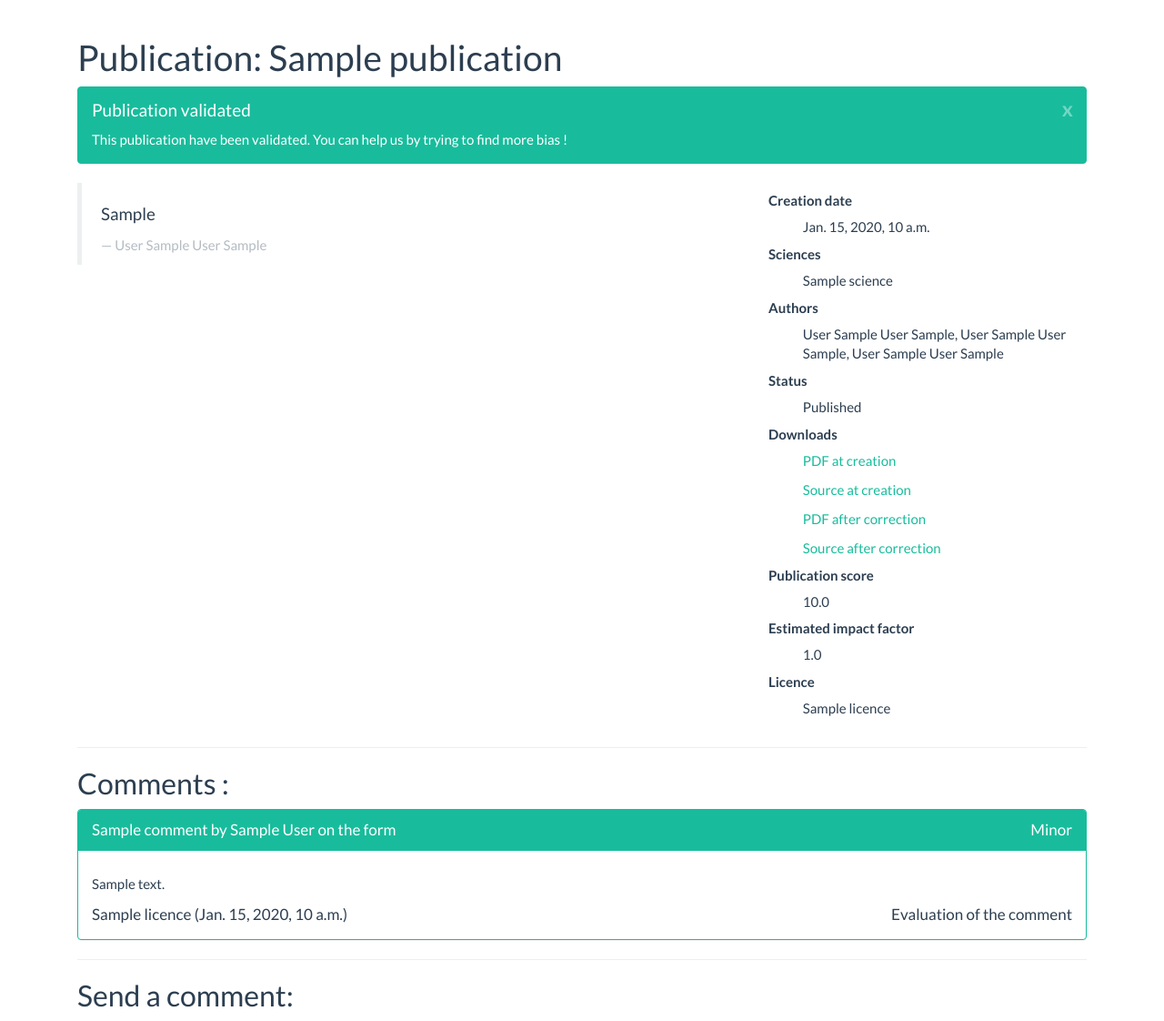
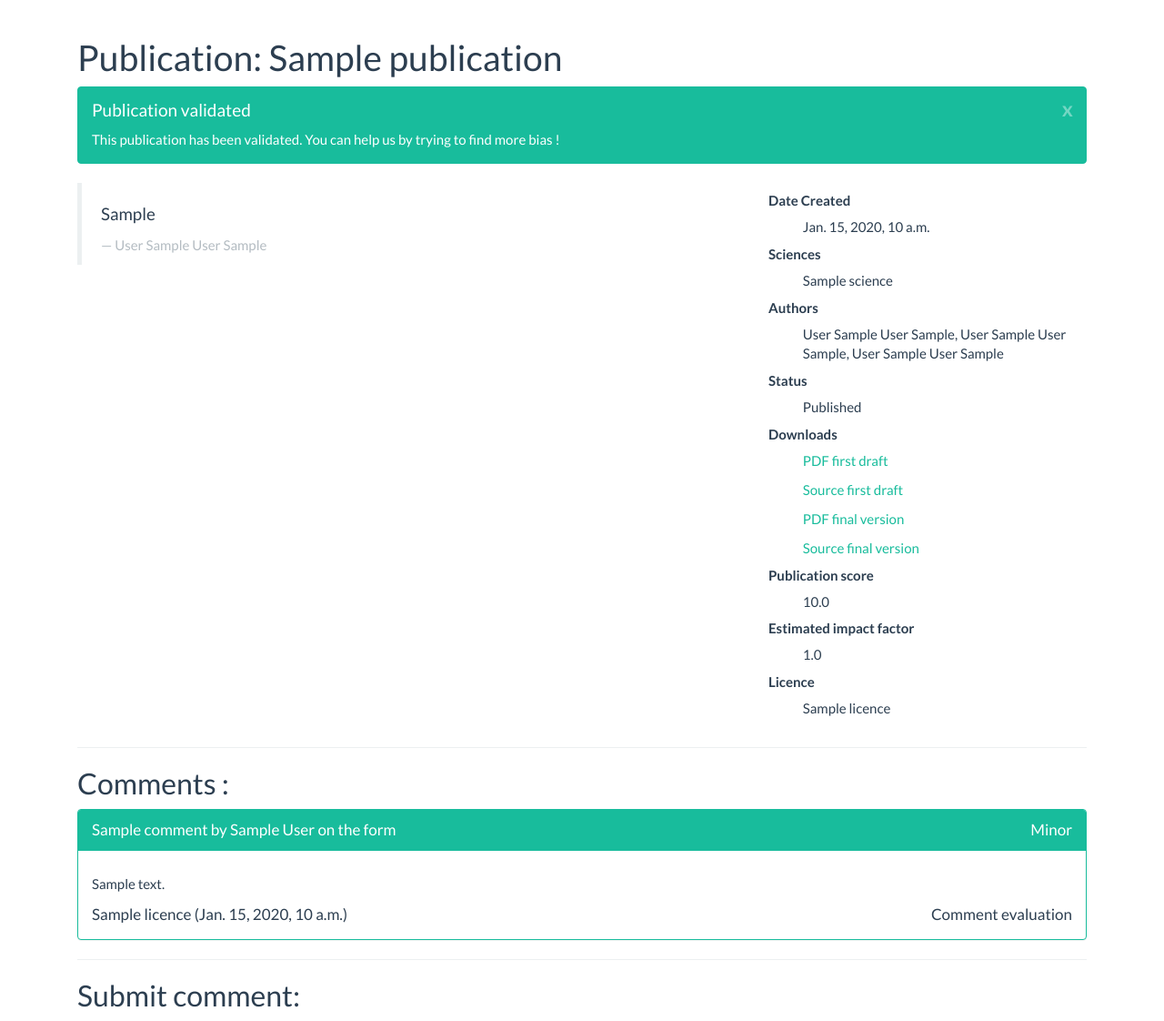
Before and after one commit to Astyan-42/skepticalscience, a Django app: page /publications/publication_detail/1/ in a window 1280 px wide. Shown: the part 60-1182 px from the top of the page at 91% size. Run offline with Django 3.2, Linux system fonts and the light colour scheme; tables that the repository leaves empty hold one stand-in row (values such as "Sample post"); parts of the project's set-up code (start-up, migrations or seed data) failed here and were passed over; some libraries are stand-ins or nearby versions.

Commit message:
correcting of some more english

```diff
--- a/skepticalsciencewebsite/pdfinvoce/printing.py
+++ b/skepticalsciencewebsite/pdfinvoce/printing.py
@@ -45,7 +45,7 @@ def generate_invoice(token, language):
         CITY: _('City'),
         STATE: _('State'),
         COUNTRY: _('Country'),
-        POST_CODE: _('Post code'),
+        POST_CODE: _('Postal code'),
         VAT_TAX_NUMBER: _('Vat/Tax number'),
         MERCHANT: _('Merchant'),
         EMAIL: _('Email'),
@@ -91,7 +91,7 @@ def generate_invoice(token, language):
     doc.set_item_tax_rate(price.tax_percent)
 
     # translation to do
-    endsentence=_("Email: %(email)s <br/>Don't hesitate to contact us for any questions.")%{'email': 'test@test.com'}
+    endsentence=_("Email: %(email)s <br/>Please contact us if you have any questions.")%{'email': 'test@test.com'}
     doc.set_bottom_tip(endsentence)
 
     doc.finish()
--- a/skepticalsciencewebsite/publications/models.py
+++ b/skepticalsciencewebsite/publications/models.py
@@ -30,7 +30,7 @@ class Publication(models.Model):
     # other author problem ? What to do if no account, if account ?
     editor = models.ForeignKey(User, verbose_name=_('Editor'))
     # create the publication before paying for
-    creation_date = models.DateTimeField(auto_now_add=True, verbose_name=_('Creation date'))
+    creation_date = models.DateTimeField(auto_now_add=True, verbose_name=_('Date created'))
     payment_date = models.DateTimeField(null=True, blank=True, default=None, verbose_name=_('Payment date'))
     validation_date = models.DateTimeField(null=True, blank=True, default=None, verbose_name=_('Validation date'))
     sciences = models.ManyToManyField(Science, blank=True, symmetrical=False, verbose_name=_("Sciences"))
@@ -112,7 +112,7 @@ class Comment(models.Model):
     author = models.ForeignKey(User, verbose_name=_("Author"))
     # fake pseudo when reviewer must be reviewer (fake pseudo given automatically between: Reviewer, Scientist, Skeptic)
     author_fake_pseudo = models.CharField(max_length=100, default=None, blank=True, verbose_name=_('Fake Pseudo'))
-    creation_date = models.DateTimeField(auto_now_add=True, verbose_name=_('Creation date'))
+    creation_date = models.DateTimeField(auto_now_add=True, verbose_name=_('Date created'))
     comment_type = models.IntegerField(choices=COMMENT_ON, db_index=True, verbose_name=_("Comment type"))
     seriousness = models.IntegerField(choices=SERIOUSNESS_STATUS, db_index=True, blank=True, null=True,
                                       verbose_name=_("Seriousness"))
@@ -120,7 +120,7 @@ class Comment(models.Model):
     title = models.CharField(max_length=255, blank=False, verbose_name=_("Title"))
     validated = models.IntegerField(choices=VALIDATION_STATUS, default=2, verbose_name=_("Validation"))
     corrected = models.BooleanField(default=False, verbose_name=_("Corrected"))
-    corrected_date = models.DateTimeField(null=True, blank=True, default=None, verbose_name=_('Corrected date'))
+    corrected_date = models.DateTimeField(null=True, blank=True, default=None, verbose_name=_('Date corrected'))
     licence = models.ForeignKey(Licence, verbose_name=_("Licence"))
 
     def __str__(self):
@@ -133,11 +133,11 @@ class CommentReview(models.Model):
     """
     comment = models.ForeignKey(Comment, verbose_name=_("Comment"))
     reviewer = models.ForeignKey(Reviewer, verbose_name=_("Reviewer"))
-    creation_date = models.DateTimeField(auto_now_add=True, verbose_name=_('Creation date'))
+    creation_date = models.DateTimeField(auto_now_add=True, verbose_name=_('Date created'))
     seriousness = models.IntegerField(choices=SERIOUSNESS_STATUS, db_index=True, verbose_name=_("Seriousness"))
     valid = models.BooleanField(default=False, verbose_name=_("Valid"))
     reason_validation = models.CharField(max_length=8192, blank=False, verbose_name=_("Reason of (in)validation"))
-    corrected_date = models.DateTimeField(null=True, blank=True, default=None, verbose_name=_('Corrected date'))
+    corrected_date = models.DateTimeField(null=True, blank=True, default=None, verbose_name=_('Date Corrected'))
     corrected = models.BooleanField(default=False, verbose_name=_("Corrected"))
     reason_correction = models.CharField(max_length=8192, blank=False, verbose_name=_("Reason of (in)correction"))
 
--- a/skepticalsciencewebsite/publications/templates/publications/comment_detail.html
+++ b/skepticalsciencewebsite/publications/templates/publications/comment_detail.html
@@ -17,7 +17,7 @@
             </div>
         </div>
         <div class="col-md-4">
-            <h5><strong>{% trans "Creation date" %}</strong></h5>
+            <h5><strong>{% trans "Date Created" %}</strong></h5>
             <p class="text-indent">{{ comment_detail.creation_date }}</p>
             <h5><strong>{% trans "Comment on" %}</strong></h5>
             <p class="text-indent">{{ comment_detail.get_comment_type_display }}</p>
--- a/skepticalsciencewebsite/publications/templates/publications/publication_detail.html
+++ b/skepticalsciencewebsite/publications/templates/publications/publication_detail.html
@@ -36,7 +36,7 @@
                             <h5><strong> {% trans "Evaluate" %} </strong></h5>
                             {% crispy form_eif %}
                         {% else %}
-                            {% trans "You already evaluated this publication" %}.
+                            {% trans "You already have evaluated this publication" %}.
                         {% endif %}
                     {% endif %}
                 {% endif %}
@@ -54,8 +54,8 @@
                     </p>
                     <p class="text-danger">
                         {% blocktrans %}
-                            When the publication is payed it's submit for the peer review and
-                            cannot be edited until the correction process.
+                            Once payment has been made the publication is submitted for peer review and
+                             cannot be edited until the correction process is over.
                         {% endblocktrans %}
                     </p>
                 {% endif %}
@@ -64,7 +64,7 @@
             </div>
         </div>
         <div class="col-md-4">
-            <h5><strong>{% trans "Creation date" %}</strong></h5>
+            <h5><strong>{% trans "Date Created" %}</strong></h5>
             <p class="text-indent">{{ publication_detail.creation_date }}</p>
             <h5><strong>{% trans "Sciences" %}</strong></h5>
             <p class="text-indent">{% for science in publication_detail.sciences.all %}
@@ -87,17 +87,17 @@
             <p class="text-indent">{{ publication_detail.get_status_display }}</p>
             <h5><strong>{% trans "Downloads" %}</strong></h5>
             <p class="text-indent">
-                <a href="{% url 'download_publication' 'pdf_creation' object.pk %}">{% trans "PDF at creation" %}</a>
+                <a href="{% url 'download_publication' 'pdf_creation' object.pk %}">{% trans "PDF first draft" %}</a>
             </p>
             <p class="text-indent">
-                <a href="{% url 'download_publication' 'source_creation' object.pk %}">{% trans "Source at creation" %}</a>
+                <a href="{% url 'download_publication' 'source_creation' object.pk %}">{% trans "Source first draft" %}</a>
             </p>
             {% if publication_detail.status >= constants.VALIDATION %}
                 <p class="text-indent">
-                    <a href="{% url 'download_publication' 'pdf_final' object.pk %}">{% trans "PDF after correction" %}</a>
+                    <a href="{% url 'download_publication' 'pdf_final' object.pk %}">{% trans "PDF final version" %}</a>
                 </p>
                 <p class="text-indent">
-                    <a href="{% url 'download_publication' 'source_final' object.pk %}">{% trans "Source after correction" %}</a>
+                    <a href="{% url 'download_publication' 'source_final' object.pk %}">{% trans "Source final version" %}</a>
                 </p>
                 <h5><strong>{% trans "Publication score" %}</strong></h5>
                 <p class="text-indent">{{ publication_detail.publication_score }}</p>
@@ -148,7 +148,7 @@ corrected green, if not red, if comment after the validation and valid then oran
                     {{ comment.licence }} ({{ comment.creation_date }})
                 </div>
                 <div class="panel-title pull-right">
-                    <a href="{% url 'comment_view' comment.pk %}">{% trans "Evaluation of the comment" %}</a>
+                    <a href="{% url 'comment_view' comment.pk %}">{% trans "Comment evaluation" %}</a>
                 </div>
             </div>
         </div>
@@ -157,10 +157,10 @@ corrected green, if not red, if comment after the validation and valid then oran
     {% endfor %}
 
     <hr>
-    <h2>{% trans "Send a comment"%}: </h2>
+    <h2>{% trans "Submit comment"%}: </h2>
     {% if user.is_authenticated and publication_detail.status >= constants.ADDING_PEER %}
         <p class="text-info">{% blocktrans %} A comment must describe only one error.
-                                              If you spotted more than one, please do more than one comment.
+                                              If you spotted more than one, please write more than one comment.
                              {% endblocktrans %} </p>
         {% crispy form_comment %}
         {{ form.media.js }}
--- a/skepticalsciencewebsite/publications/views.py
+++ b/skepticalsciencewebsite/publications/views.py
@@ -373,11 +373,11 @@ class PublicationDisplay(DetailView):
         if status < EVALUATION:
             if status == ABORTED:
                 alert["class"] = "alert-danger"
-                alert["title"] = _("Publication canceled")
-                alert["message"] = _("This publication haven't been validated. Be careful. We appreciate your help!")
+                alert["title"] = _("Publication cancelled")
+                alert["message"] = _("This publication hasn't been validated. Be careful. We appreciate your help!")
             else:
                 alert["class"] = "alert-warning"
-                alert["title"] = _("Publication not finished")
+                alert["title"] = _("Publication is not finished")
                 alert["message"] = _("This publication haven't been validated yet. It could have some bias. \
                                       We appreciate your help!")
         else:
@@ -385,11 +385,11 @@ class PublicationDisplay(DetailView):
                                       validated=True, corrected=False).exists():
                 alert["class"] = "alert-danger"
                 alert["title"] = _("Publication with bias")
-                alert["message"] = _("This publication contain some bias. Be careful. We appreciate your help!")
+                alert["message"] = _("This publication contains some bias. Be careful. We appreciate your help!")
             else:
                 alert["class"] = "alert-success"
                 alert["title"] = _("Publication validated")
-                alert["message"] = _("This publication have been validated. \
+                alert["message"] = _("This publication has been validated. \
                                      You can help us by trying to find more bias !")
         return alert
 
--- a/skepticalsciencewebsite/templates/base.html
+++ b/skepticalsciencewebsite/templates/base.html
@@ -58,7 +58,7 @@
                             <li class="divider"></li>
                             <li><a href="{% url 'create_publication' %}">{% trans "New Publication" %}</a></li>
                             <li><a href="{% url 'publication_owned' %}">{% trans "My Publications" %}</a></li>
-                            <li><a href="{% url 'publication_you_review' %}">{% trans "Publications I review" %}</a></li>
+                            <li><a href="{% url 'publication_you_review' %}">{% trans "Publications I reviewed" %}</a></li>
                             <li class="divider"></li>
                             <li><a href="{% url 'publication_to_review' %}">{% trans "Reviewers needed" %}</a></li>
                             <li><a href="{% url 'publication_to_evaluate' %}">{% trans "Evaluations needed" %}</a></li>
```
Also changed, not shown: skepticalsciencewebsite/locale/fr/LC_MESSAGES/django.po.
